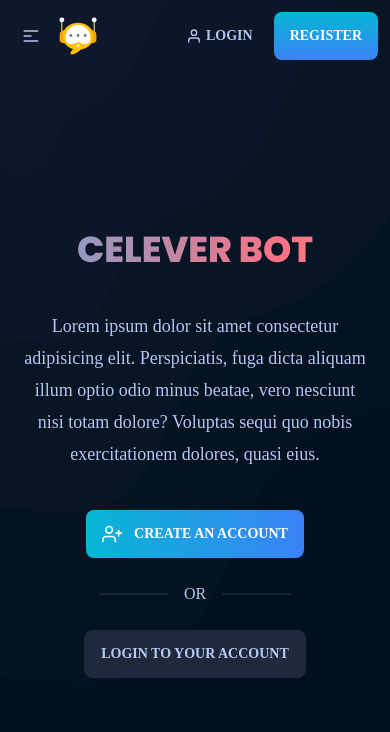
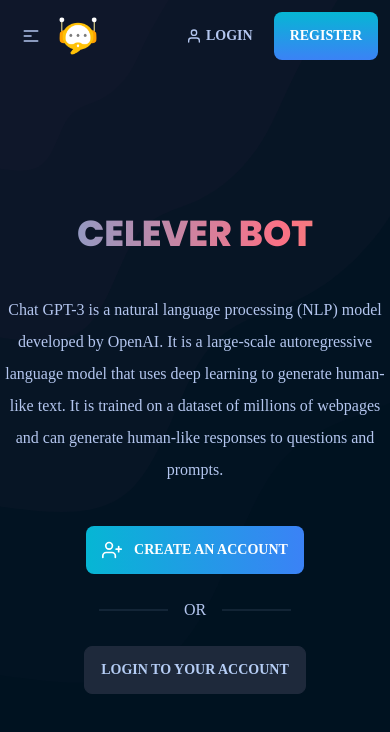
Before and after one commit to MeysamShams/Cleverbot, a React (Vite) app in the folder client/: page / in a window 390 px wide. Shown: the top 732 px of the page. Built offline with nearby package versions, Linux system fonts and the light colour scheme.

Commit message:
feat: add chat-gpt description

```diff
--- a/client/src/pages/home.page.tsx
+++ b/client/src/pages/home.page.tsx
@@ -7,11 +7,13 @@
     return <>
         <Navbar/>
         <div className="flex h-[calc(100vh_-_80px)]">
-        <div className="text-center w-full md:w-9/12 lg:w-7/12 m-auto">
+        <div className="text-center w-full md:w-9/12 lg:w-8/12 m-auto">
         <h1 className="mb-10 poppins animate-text  text-4xl md:text-7xl font-extrabold bg-gradient-to-r from-sky-400 via-rose-400 to-lime-400  text-transparent bg-clip-text">
         CELEVER BOT
         </h1>
-        <p className="text-lg leading-8 px-5">Lorem ipsum dolor sit amet consectetur adipisicing elit. Perspiciatis, fuga dicta aliquam illum optio odio minus beatae, vero nesciunt nisi totam dolore? Voluptas sequi quo nobis exercitationem dolores, quasi eius.</p>
+        <p className=" leading-8 ">
+        Chat GPT-3 is a natural language processing (NLP) model developed by OpenAI. It is a large-scale autoregressive language model that uses deep learning to generate human-like text. It is trained on a dataset of millions of webpages and can generate human-like responses to questions and prompts.
+        </p>
         <div className="mt-10 flex flex-col md:flex-row items-center gap-3 justify-center">
         <Link className="btn btn-ghost text-white bg-gradient-to-r from-cyan-500 border-0 to-blue-500 " to={Path.Auth+Path.Register}>
             <UserPlus size={20} className="mr-3"/>
```
